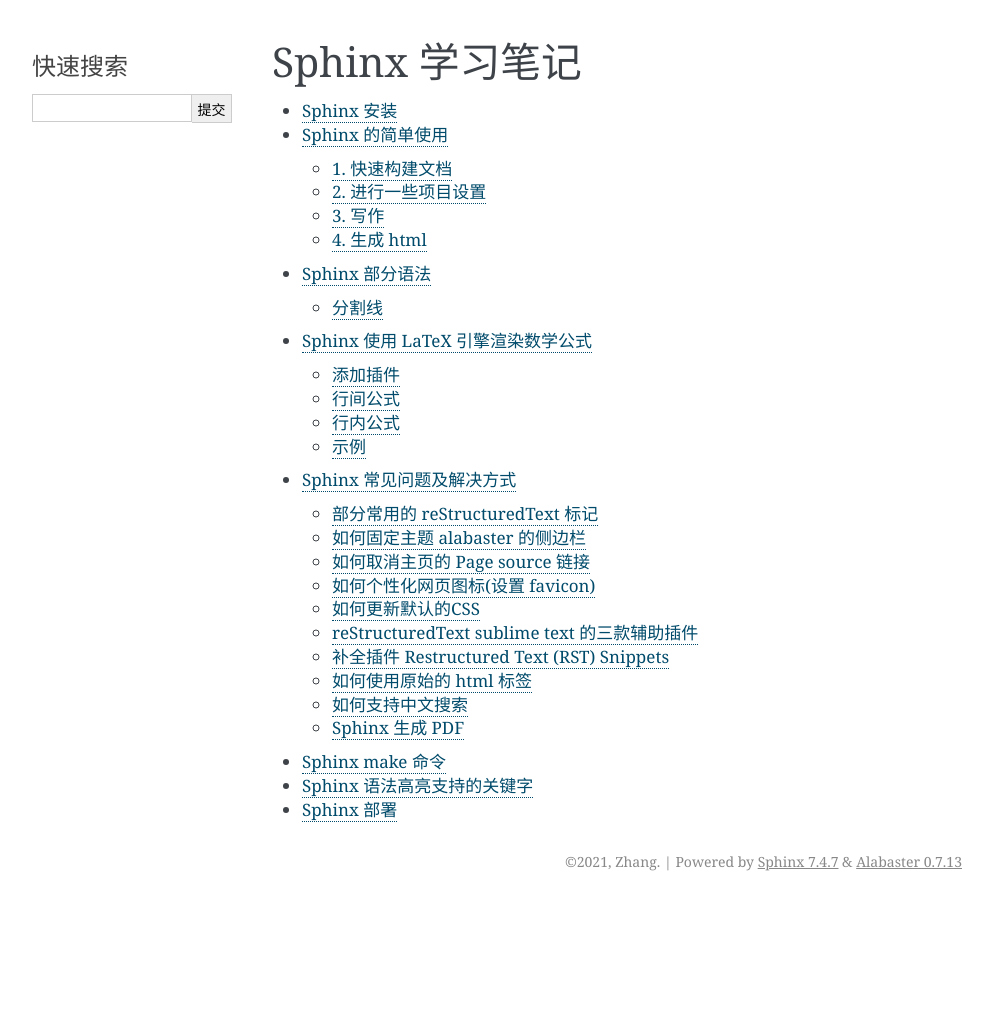
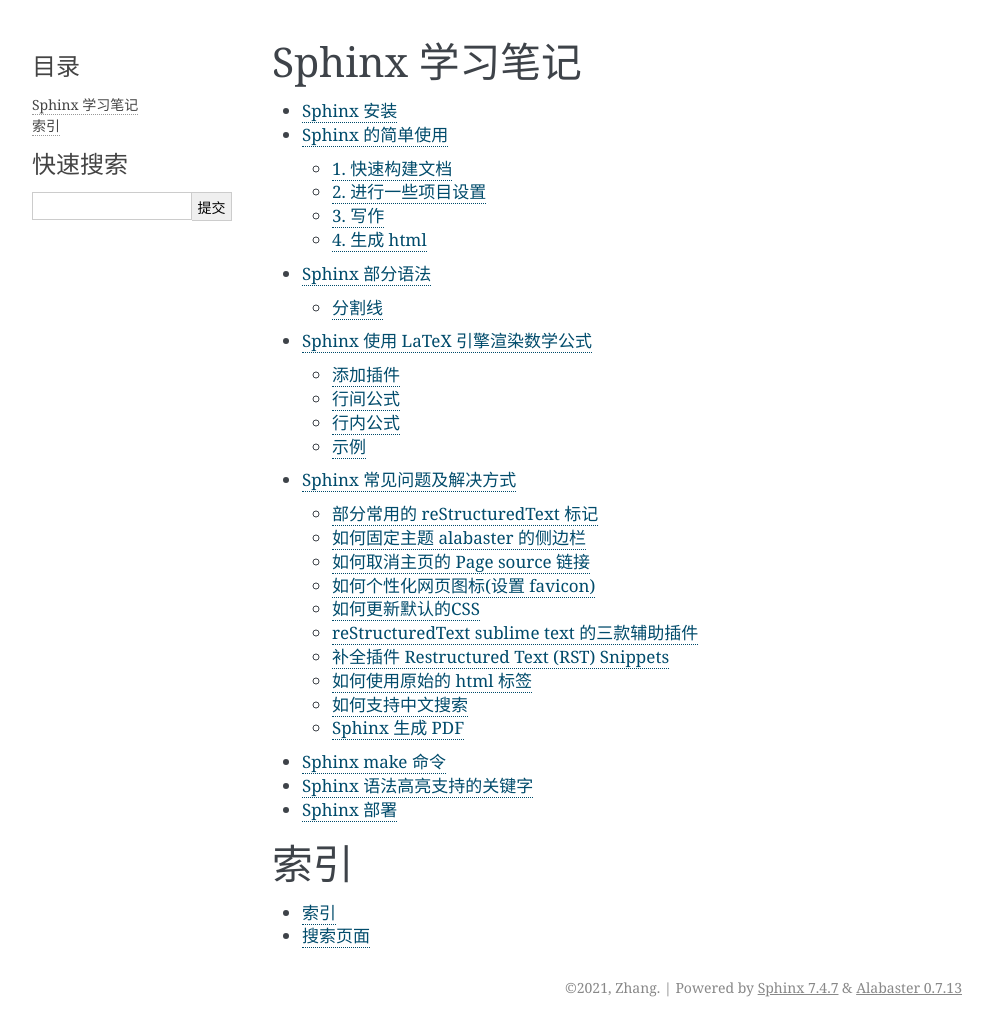
Before and after one commit to suifengpiaoyang/Sphinx-notes, a Sphinx documentation site: the page built from source/index.rst, in a window 1280 px wide. Shown: the whole page, without its empty margins (148-1141 px from the left). Built offline with Sphinx 7.4.7, drawn with Linux system fonts in a browser that asks for light colours; before the commit the page ends 901 px from its top, so only the background shows below that.

Commit message:
增加索引

```diff
--- a/source/index.rst
+++ b/source/index.rst
@@ -11,9 +11,11 @@
 
    sphinx.rst
 
-.. Indices and tables
-.. ==================
+索引
+==================
 
-.. * :ref:`genindex`
+* :ref:`genindex`
+* :ref:`search`
+
+
 .. * :ref:`modindex`
-.. * :ref:`search`
```
Also changed, not shown: source/sphinx.rst (+11 -0 lines).
